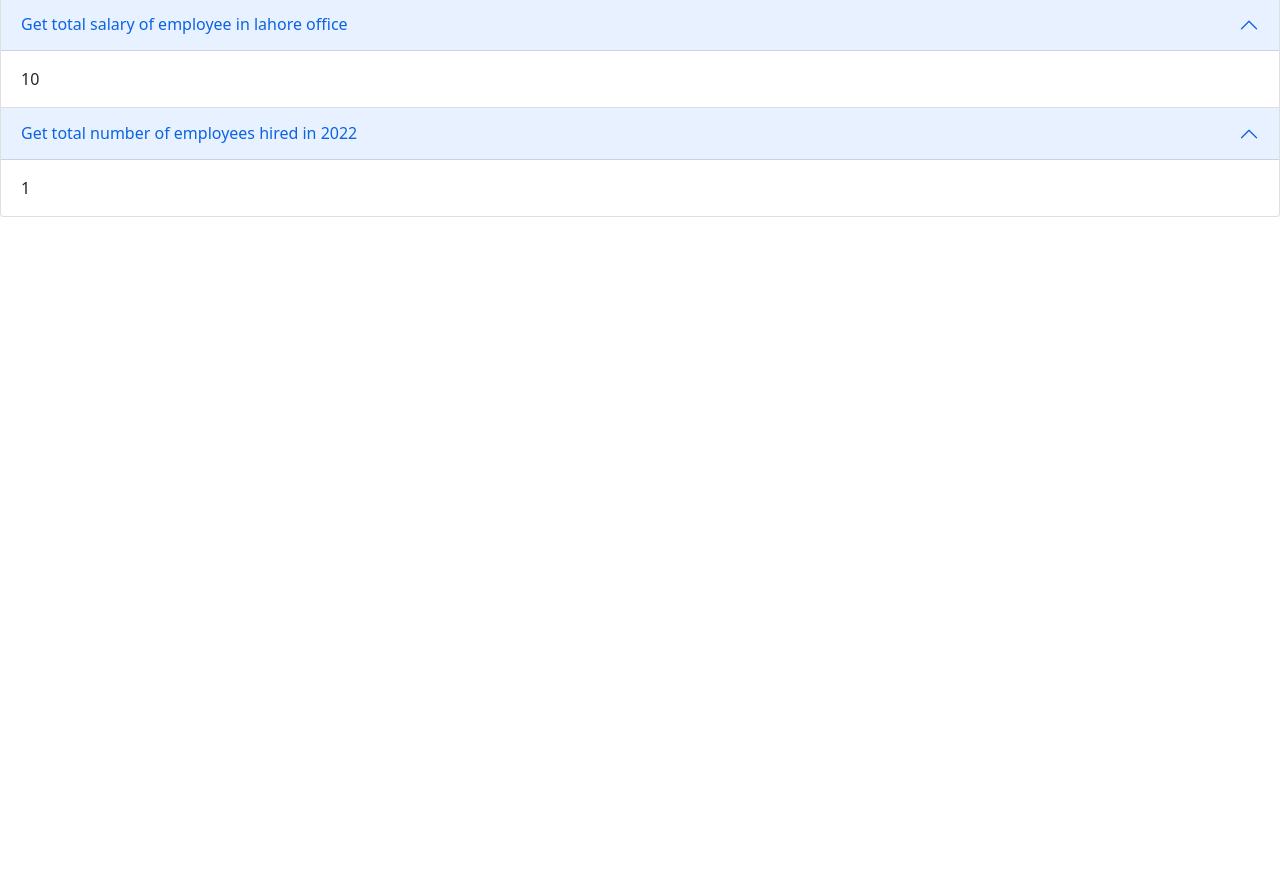
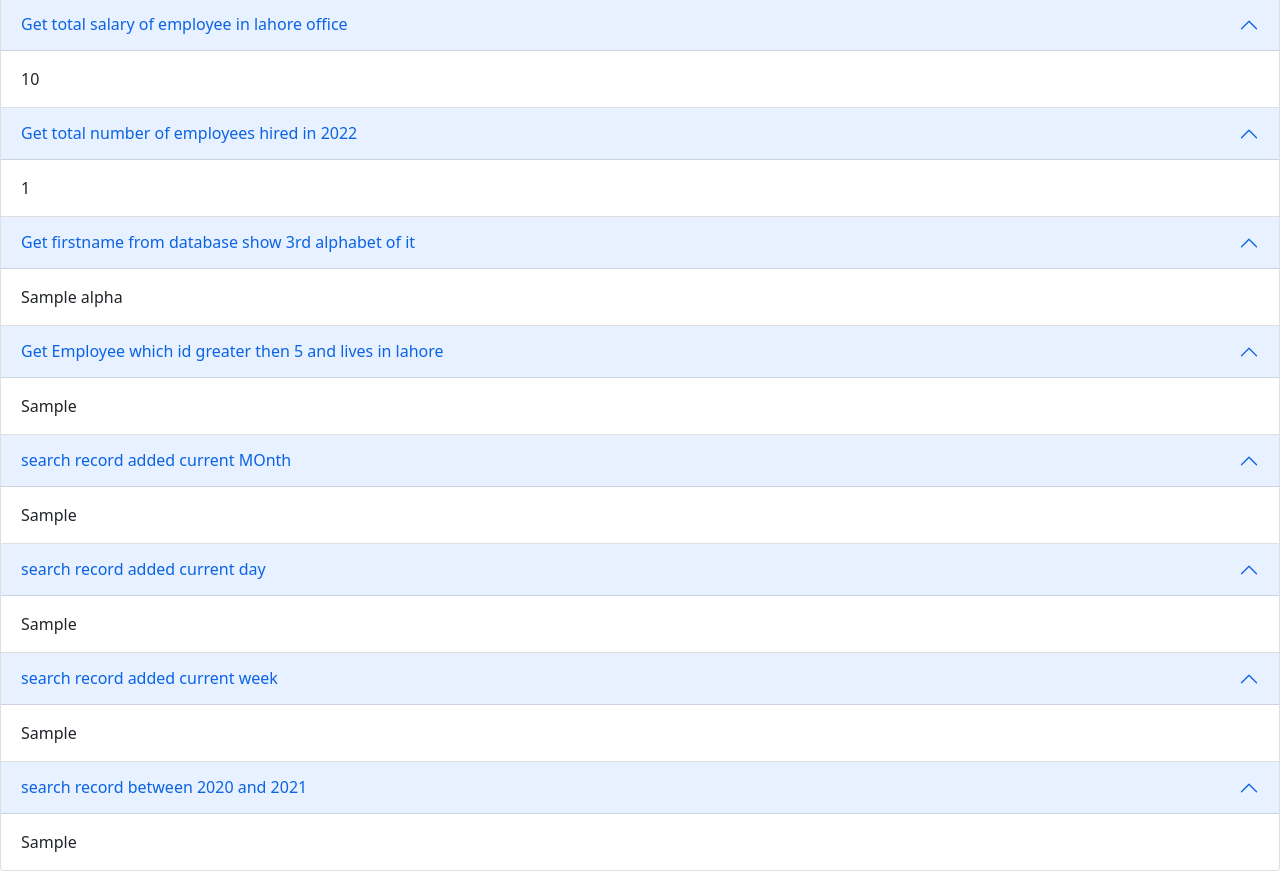
Before and after one commit to Abdulrehman-PIAIC80387/Orm_practice, a Python web app: template templates/base.html in a window 1280 px wide, after a click on "How many sialkot person take salary more than 10000.". Shown: the part 411-1282 px from the top of the page. Before the commit the page ends 628 px from the top, so only its background shows below. Run offline with Jinja, Linux system fonts and the light colour scheme; the template is opened without the code that fills it: most values are stand-ins (such as "Sample title", 1, 10 or a date in 2020).

Commit message:
13commands

```diff
--- a/templates/base.html
+++ b/templates/base.html
@@ -161,6 +161,163 @@
             </div>
         </div>
     </div>
+
+
+
+
+
+
+    <div class="accordion-item">
+        <h2 class="accordion-header" id="6">
+            <button class="accordion-button collapsed" type="button" data-bs-toggle="collapse"
+                data-bs-target="#collapseThree" aria-expanded="false" aria-controls="collapseThree">
+                Get firstname from database show 3rd alphabet of it
+            </button>
+        </h2>
+        <div id="collapseThree" class="accordion-collapse collapse" aria-labelledby="6"
+            data-bs-parent="#accordionExample">
+            <div class="accordion-body">
+                {{ alpha }}
+            </div>
+        </div>
+    </div>
+
+
+
+
+    <div class="accordion-item">
+        <h2 class="accordion-header" id="6">
+            <button class="accordion-button collapsed" type="button" data-bs-toggle="collapse"
+                data-bs-target="#collapseThree" aria-expanded="false" aria-controls="collapseThree">
+                Get Employee which id greater then 5 and lives in lahore
+            </button>
+        </h2>
+        <div id="collapseThree" class="accordion-collapse collapse" aria-labelledby="6"
+            data-bs-parent="#accordionExample">
+            <div class="accordion-body">
+                {% for instance in get_emplyee_by_id_city %}
+                <tr>
+
+                    <td style="background-color: blue;">{{instance.firstname_name}}</td>
+
+
+
+                </tr>
+                <br>
+                {% endfor %}
+            </div>
+        </div>
+    </div>
+
+
+
+    <div class="accordion-item">
+        <h2 class="accordion-header" id="6">
+            <button class="accordion-button collapsed" type="button" data-bs-toggle="collapse"
+                data-bs-target="#collapseThree" aria-expanded="false" aria-controls="collapseThree">
+                search record added current MOnth
+            </button>
+        </h2>
+        <div id="collapseThree" class="accordion-collapse collapse" aria-labelledby="6"
+            data-bs-parent="#accordionExample">
+            <div class="accordion-body">
+                {% for instance in get_record_added_month %}
+                <tr>
+
+                    <td style="background-color: blue;">{{instance.firstname_name}}</td>
+
+
+
+                </tr>
+                <br>
+                {% endfor %}
+            </div>
+        </div>
+    </div>
+
+    <div class="accordion-item">
+        <h2 class="accordion-header" id="6">
+            <button class="accordion-button collapsed" type="button" data-bs-toggle="collapse"
+                data-bs-target="#collapseThree" aria-expanded="false" aria-controls="collapseThree">
+                search record added current day
+            </button>
+        </h2>
+        <div id="collapseThree" class="accordion-collapse collapse" aria-labelledby="6"
+            data-bs-parent="#accordionExample">
+            <div class="accordion-body">
+                {% for instance in get_record_added_day %}
+                <tr>
+
+                    <td style="background-color: blue;">{{instance.firstname_name}}</td>
+
+
+
+                </tr>
+                <br>
+                {% endfor %}
+            </div>
+        </div>
+    </div>
+
+
+
+
+    <div class="accordion-item">
+        <h2 class="accordion-header" id="6">
+            <button class="accordion-button collapsed" type="button" data-bs-toggle="collapse"
+                data-bs-target="#collapseThree" aria-expanded="false" aria-controls="collapseThree">
+                search record added current week
+            </button>
+        </h2>
+        <div id="collapseThree" class="accordion-collapse collapse" aria-labelledby="6"
+            data-bs-parent="#accordionExample">
+            <div class="accordion-body">
+                {% for instance in week %}
+                <tr>
+
+                    <td style="background-color: blue;">{{instance.firstname_name}}</td>
+
+
+
+                </tr>
+                <br>
+                {% endfor %}
+            </div>
+        </div>
+    </div>
+
+
+    <div class="accordion-item">
+        <h2 class="accordion-header" id="6">
+            <button class="accordion-button collapsed" type="button" data-bs-toggle="collapse"
+                data-bs-target="#collapseThree" aria-expanded="false" aria-controls="collapseThree">
+                search record between 2020 and 2021
+            </button>
+        </h2>
+        <div id="collapseThree" class="accordion-collapse collapse" aria-labelledby="6"
+            data-bs-parent="#accordionExample">
+            <div class="accordion-body">
+                {% for instance in daterange %}
+                <tr>
+
+                    <td style="background-color: blue;">{{instance.firstname_name}}</td>
+
+
+
+                </tr>
+                <br>
+                {% endfor %}
+            </div>
+        </div>
+    </div>
+
+
+
+
+
+
+
+
 </body>
 
 
@@ -168,4 +325,5 @@
 
 
 
+
 </html>
```
Also changed, not shown: core/views.py (+35 -1 lines).
